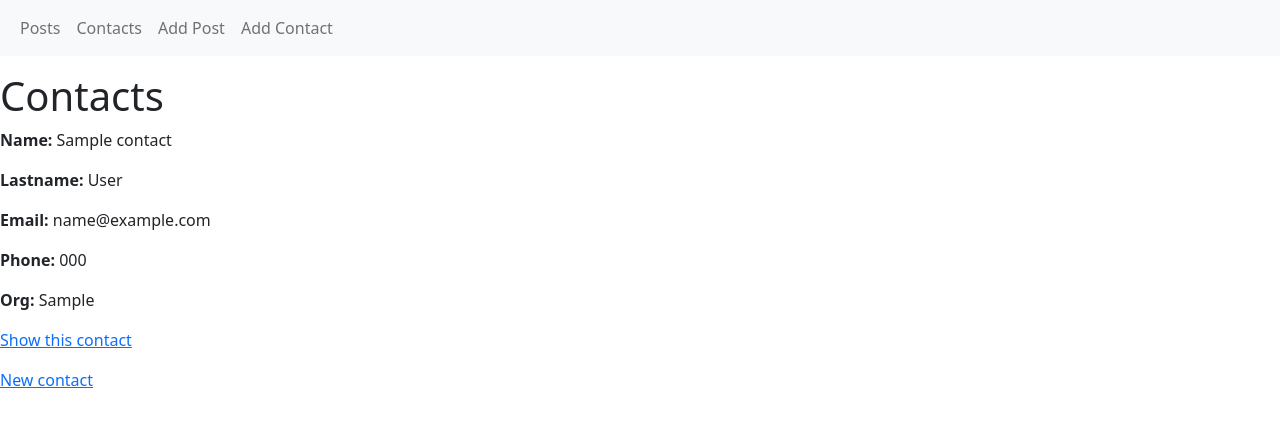
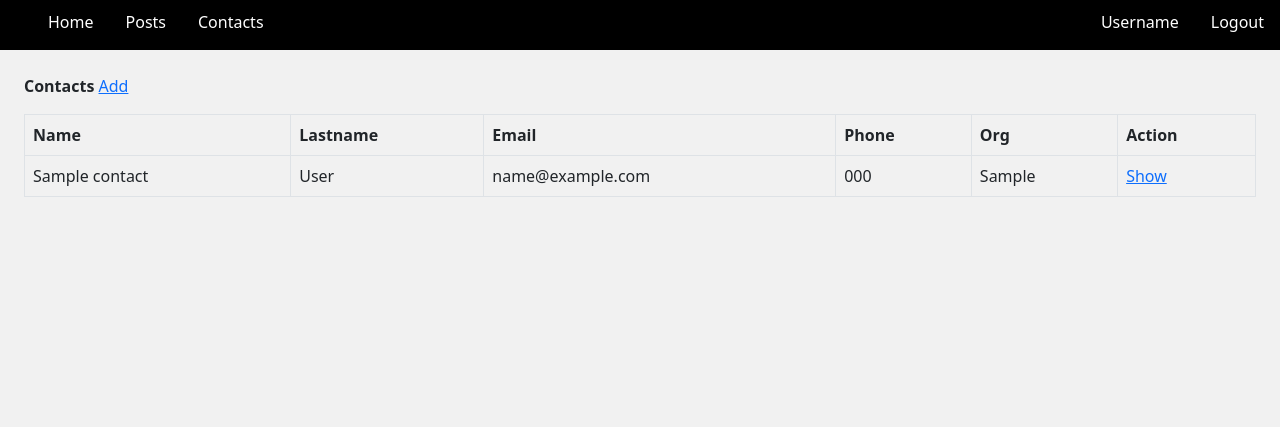
Before and after one commit to anigmatullin/scripts, a Rails app: page /contacts in a window 1280 px wide. Shown: the top 427 px of the page. Run offline with Rails 7, Linux system fonts and the light colour scheme; tables that the repository leaves empty hold one stand-in row (values such as "Sample post"); some libraries are stand-ins or nearby versions.

Commit message:
markup; vimrc

```diff
--- a/ruby/learn/ror/blog/app/views/contacts/_contact.html.erb
+++ b/ruby/learn/ror/blog/app/views/contacts/_contact.html.erb
@@ -1,27 +1,32 @@
-<div id="<%= dom_id contact %>">
-  <p>
-    <strong>Name:</strong>
-    <%= contact.name %>
-  </p>
+<div id="<%= dom_id contact %>" class="card" style="width: 18rem;">
 
-  <p>
-    <strong>Lastname:</strong>
-    <%= contact.lastname %>
-  </p>
+  <table class="table">
 
-  <p>
-    <strong>Email:</strong>
-    <%= contact.email %>
-  </p>
+    <tr>
+      <td>Name:</td>
+      <td><%= contact.name %></td>
+    </tr>
 
-  <p>
-    <strong>Phone:</strong>
-    <%= contact.phone %>
-  </p>
+    <tr>
+      <td>Lastname:</td>
+      <td><%= contact.lastname %></td>
+    </tr>
 
-  <p>
-    <strong>Org:</strong>
-    <%= contact.org %>
-  </p>
+    <tr>
+      <td>Email:</td>
+      <td><%= contact.email %></td>
+    </tr>
+
+    <tr>
+      <td>Phone:</td>
+      <td><%= contact.phone %></td>
+    </tr>
+
+    <tr>
+      <td>Org:</td>
+      <td><%= contact.org %></td>
+    </tr>
+
+  </table>
 
 </div>
--- /dev/null
+++ b/ruby/learn/ror/blog/app/views/contacts/_partialdemo.html.erb
@@ -0,0 +1 @@
+<h3>Hey! This is from partial!</h3>
--- a/ruby/learn/ror/blog/app/views/contacts/index.html.erb
+++ b/ruby/learn/ror/blog/app/views/contacts/index.html.erb
@@ -1,14 +1,37 @@
-<p style="color: green"><%= notice %></p>
+<div class="content m-4">
 
-<h1>Contacts</h1>
+  <div class="mb-3">
+
+    <p style="color: green"><%= notice %></p>
+    <strong>Contacts</strong> <%= link_to "Add", new_contact_path %>
+
+  </div>
+
 
 <div id="contacts">
+  <table class="table table-bordered">
+    <tr>
+      <th>Name</th>
+      <th>Lastname</th>
+      <th>Email</th>
+      <th>Phone</th>
+      <th>Org</th>
+      <th>Action</th>
+    </tr>
+
+
   <% @contacts.each do |contact| %>
-    <%= render contact %>
-    <p>
-      <%= link_to "Show this contact", contact %>
-    </p>
+    <tr>
+      <td><%= contact.name %></td>
+      <td><%= contact.lastname %></td>
+      <td><%= contact.email %></td>
+      <td><%= contact.phone %></td>
+      <td><%= contact.org %></td>
+      <td><%= link_to "Show", contact %></td>
+    </tr>
   <% end %>
+
+  </table>
 </div>
 
-<%= link_to "New contact", new_contact_path %>
+</div>
--- a/ruby/learn/ror/blog/app/views/contacts/show.html.erb
+++ b/ruby/learn/ror/blog/app/views/contacts/show.html.erb
@@ -7,4 +7,6 @@
   <%= link_to "Back to contacts", contacts_path %>
 
   <%= button_to "Destroy this contact", @contact, method: :delete %>
+
+  <%= button_to "Delete", @contact, method: :delete, {class: 'btn btn-danger'} %>
 </div>
--- /dev/null
+++ b/ruby/learn/ror/blog/app/views/layouts/_nav.html.erb
@@ -0,0 +1,26 @@
+<nav class="mb-4 d-flex justify-content-between">
+
+    <ul class="d-flex align-items-center">
+
+        <li><a href="/" id="a-home" class="p-3">Home</a></li>
+
+        <li><a href="/posts/"  id="a-db" class="p-3">Posts</a></li>
+
+        <li><a href="/contacts"  id="a-src" class="p-3">Contacts</a></li>
+
+
+    </ul>
+
+    <ul class="d-flex align-items-center">
+
+        <li>
+            <a href="/profile" id="a-profile" class="p-3">Username</a>
+        </li>
+
+        <li>
+            <a href="/logout" class="p-3">Logout</a>
+        </li>
+
+    </ul>
+
+</nav>
--- a/ruby/learn/ror/blog/app/views/layouts/application.html.erb
+++ b/ruby/learn/ror/blog/app/views/layouts/application.html.erb
@@ -10,28 +10,55 @@
 
     <%= stylesheet_link_tag "application", "data-turbo-track": "reload" %>
     <%= javascript_importmap_tags %>
+
+    <style>
+
+  nav>ul>li>a {
+      text-decoration: none;
+      color: white;
+  }
+
+  nav>ul>li>a:hover {
+      text-decoration: none;
+      color: orange;
+  }
+
+  nav>ul>li>a.active {
+      text-decoration: none;
+      color: red;
+  }
+
+  .nav-link.active {
+      text-decoration: none;
+      color: red;
+  }
+
+  nav>ul>li {
+      list-style: none;
+  }
+
+  nav {
+      background-color: black;
+      padding-top: 10px;
+  }
+
+  body {
+      /* background-color: #6c757d; */
+      background-color: #f1f1f1;
+      overflow-x: hidden;
+      overflow-y: auto;
+  }
+
+  </style>
+
+
   </head>
 
   <body>
 
-  <nav class="navbar navbar-expand-lg navbar-light bg-light">
-
-  <div class="container-fluid">
-
-    <div class="collapse navbar-collapse" id="navbarNavAltMarkup">
-
-      <div class="navbar-nav">
-        <a class="nav-link" href="/posts/">Posts</a>
-        <a class="nav-link" href="/contacts/">Contacts</a>
-        <a class="nav-link" href="/posts/new">Add Post</a>
-        <a class="nav-link" href="/contacts/new">Add Contact</a>
-      </div>
-
-    </div>
-  </div>
-</nav>
-
+    <%= render 'layouts/nav' %>
 
     <%= yield %>
+
   </body>
 </html>
```
Also changed, not shown: ruby/learn/ror/blog/app/views/contacts/_form.html.erb (+9 -0 lines), 2 other files.
